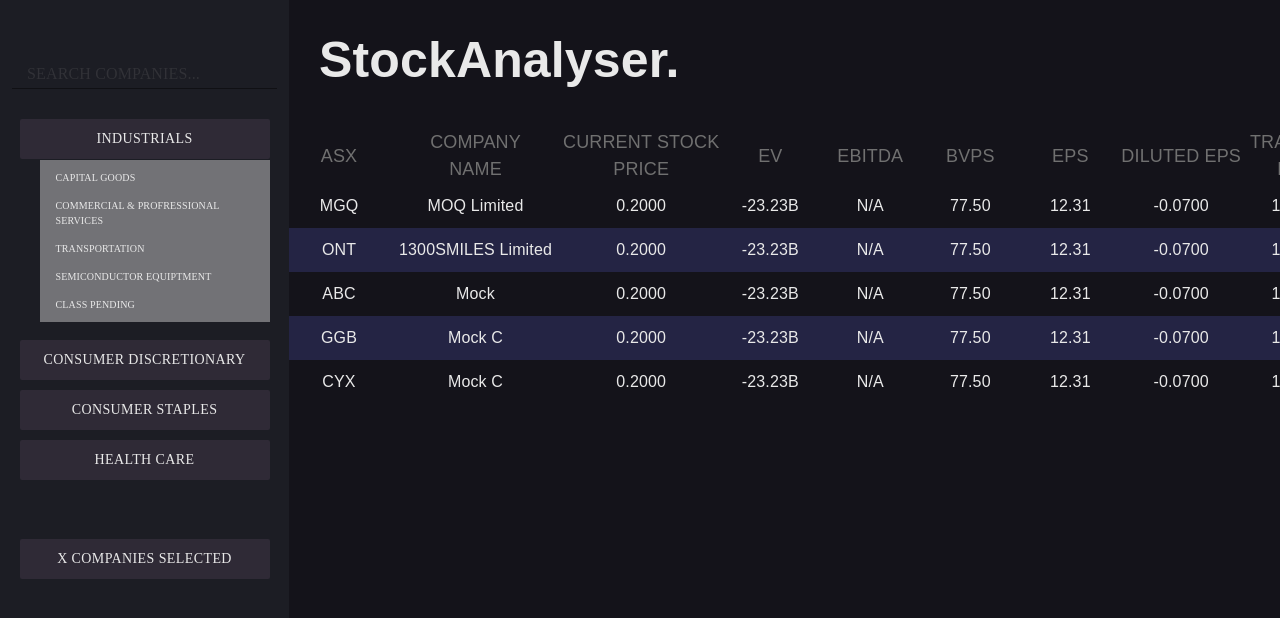
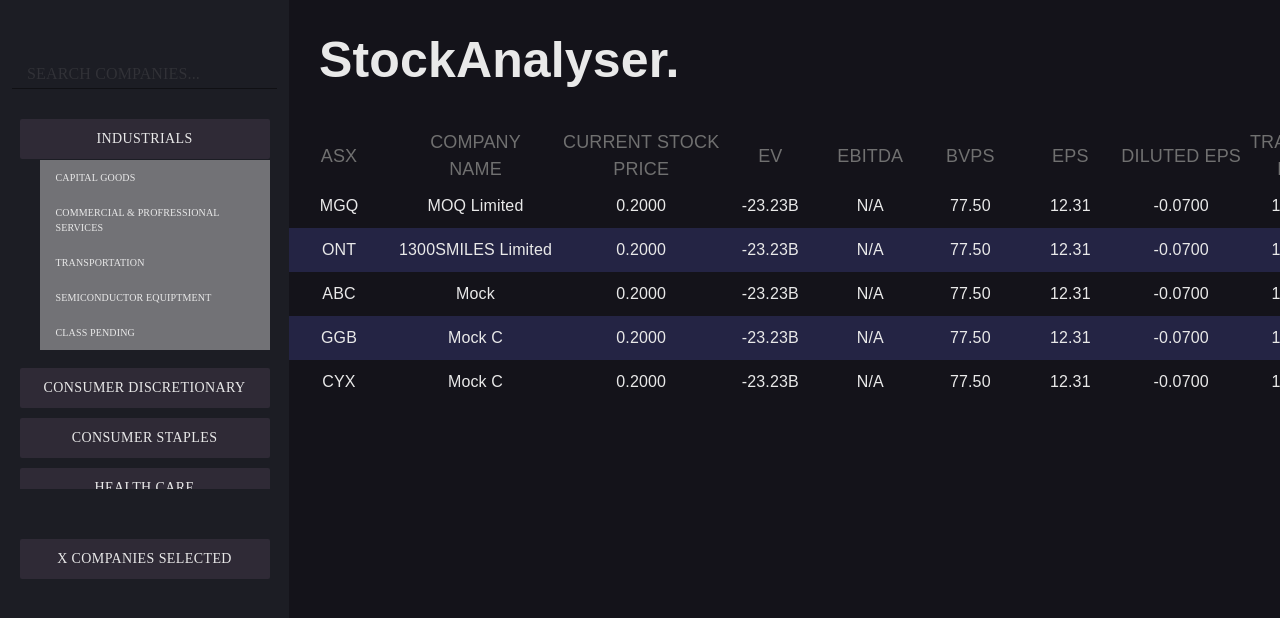
Before and after one commit to taylahlucas/StockAnalyser, a Next.js app in the folder stock-analyser/: page / in a window 1280 px wide. Both pictures are taken after a click on the button "INDUSTRIALS". Shown: the top 618 px of the page. Built offline with nearby package versions, Linux system fonts and the light colour scheme.

Commit message:
fixed padding on lists

```diff
--- a/stock-analyser/src/components/side_bar/company_dropdown.js
+++ b/stock-analyser/src/components/side_bar/company_dropdown.js
@@ -47,10 +47,10 @@ const CompanyDropDown = React.forwardRef((props, ref) => {
             <DropdownListItem
                 id={props.id}
                 key={props.id}
-                style={{ width: 230, marginLeft: 20, marginTop: -7 }}
+                style={{ width: 230, marginLeft: 20 }}
                 title={props.title}
                 onClick={() => setOpenMenu(!isOpen)} />
-            <Collapse in={isOpen}>
+            <Collapse in={isOpen && targetOptions.length > 0}>
                 <CompanyList items={targetOptions} />
             </Collapse>
 
--- a/stock-analyser/src/components/side_bar/sector_list.js
+++ b/stock-analyser/src/components/side_bar/sector_list.js
@@ -20,7 +20,7 @@ function SectorList(props) {
     }
 
     return(
-        <List>
+        <List style={{ marginTop: -7 }}>
             {props.items.map((item) => {
                 return <CompanyDropDown
                     key={item.value}
```
